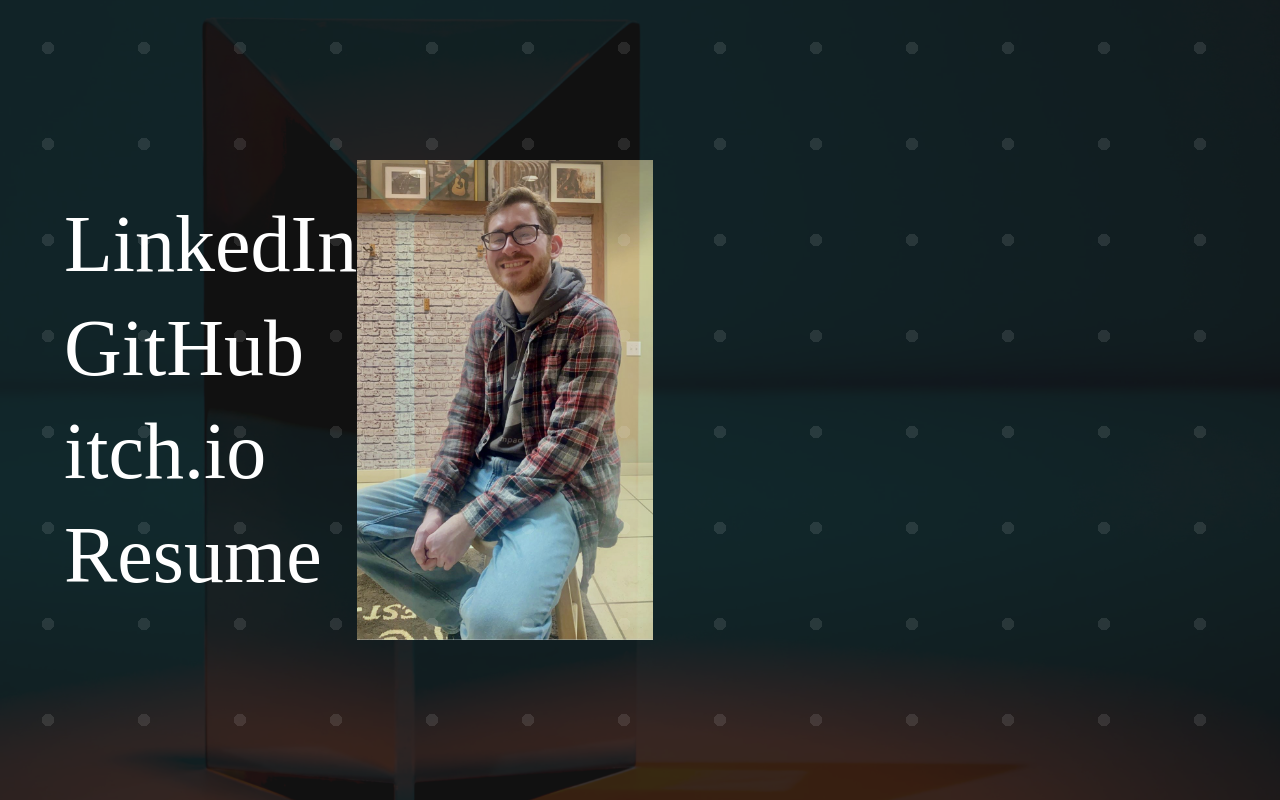
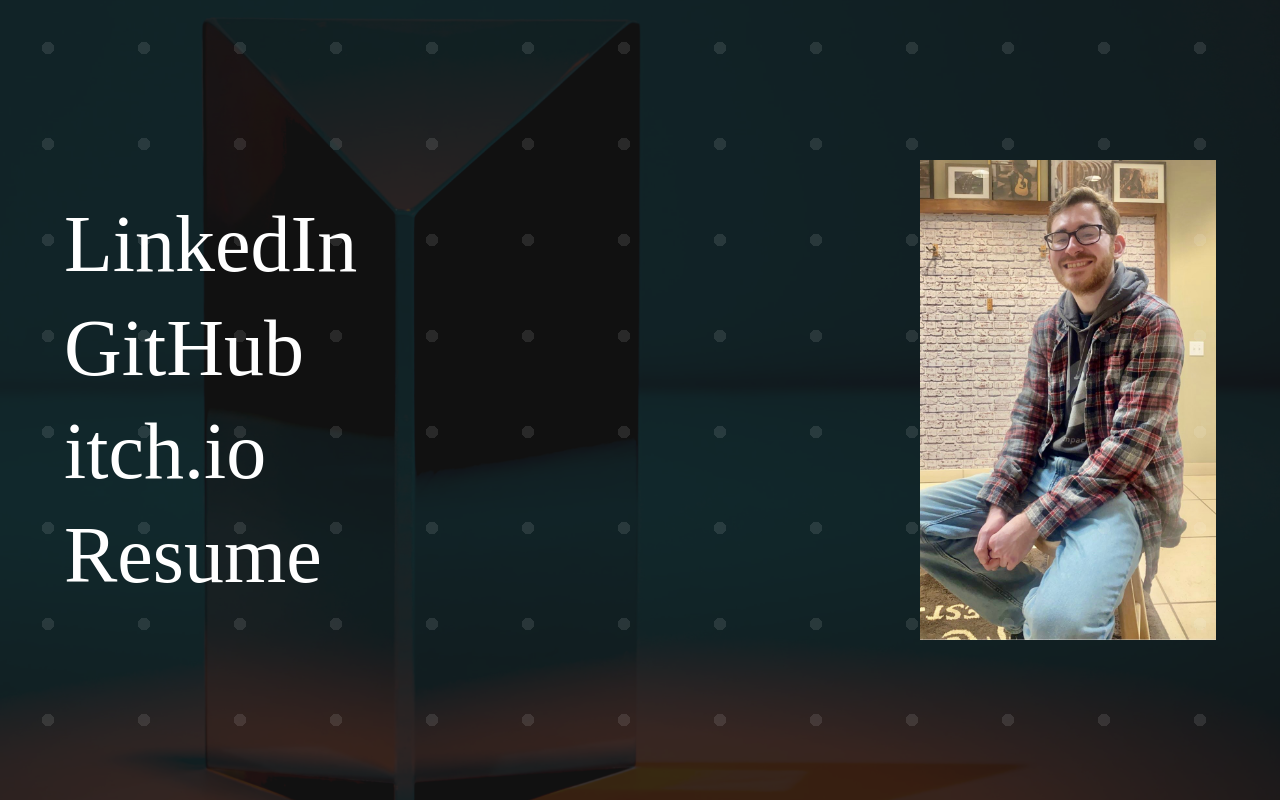
Before and after one commit to ClaytonHeidt/MyWebsite, a plain HTML site: page index.html in a window 1280 px wide. Drawn offline with Linux system fonts and the light colour scheme.

Commit message:
updated me.jpg position to be absolute right

```diff
--- a/stylesheet.css
+++ b/stylesheet.css
@@ -85,6 +85,8 @@ body {
 #menu-bio-image {
     width: auto;
     height: clamp(5rem, 25vw + 10rem, 40rem);
+    position: absolute;
+    right: clamp(4rem, 5vw, 48rem);
 }
 
 #menu-items:hover ~ #menu-background-pattern {
```
